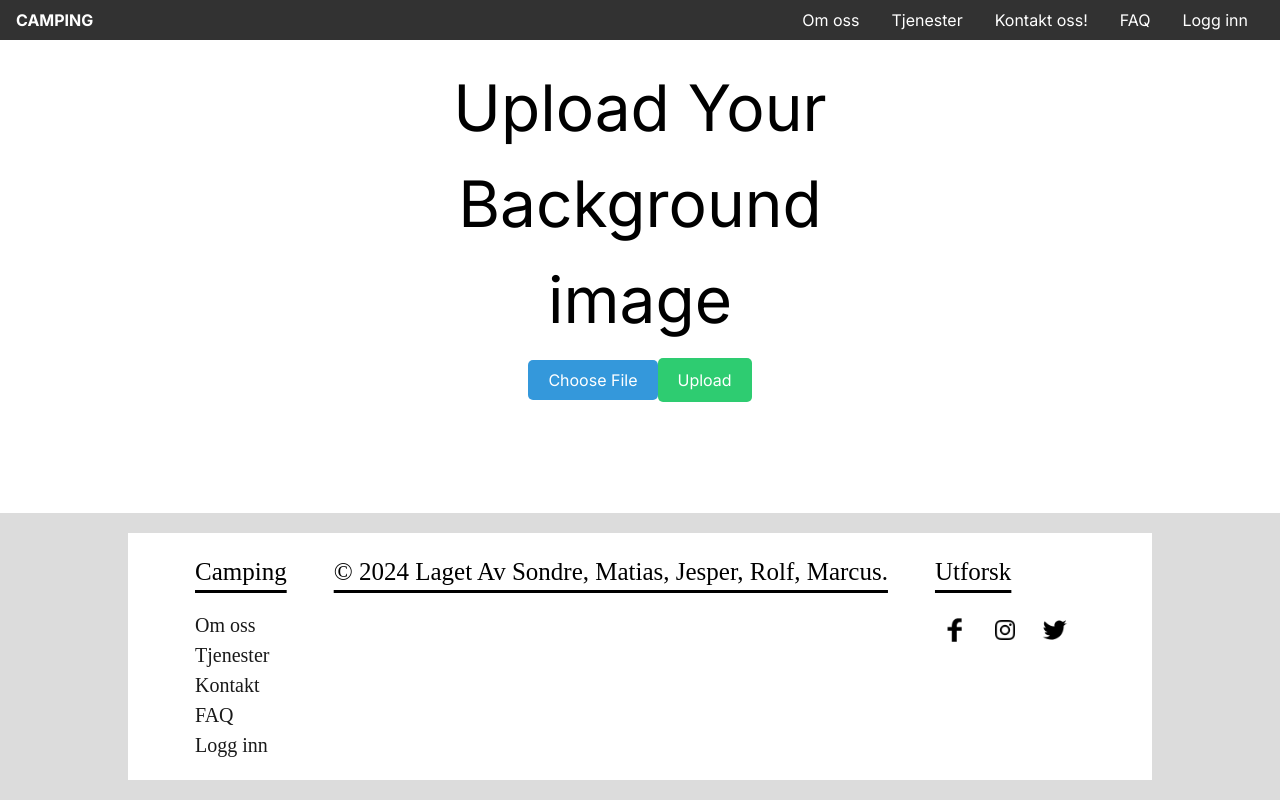
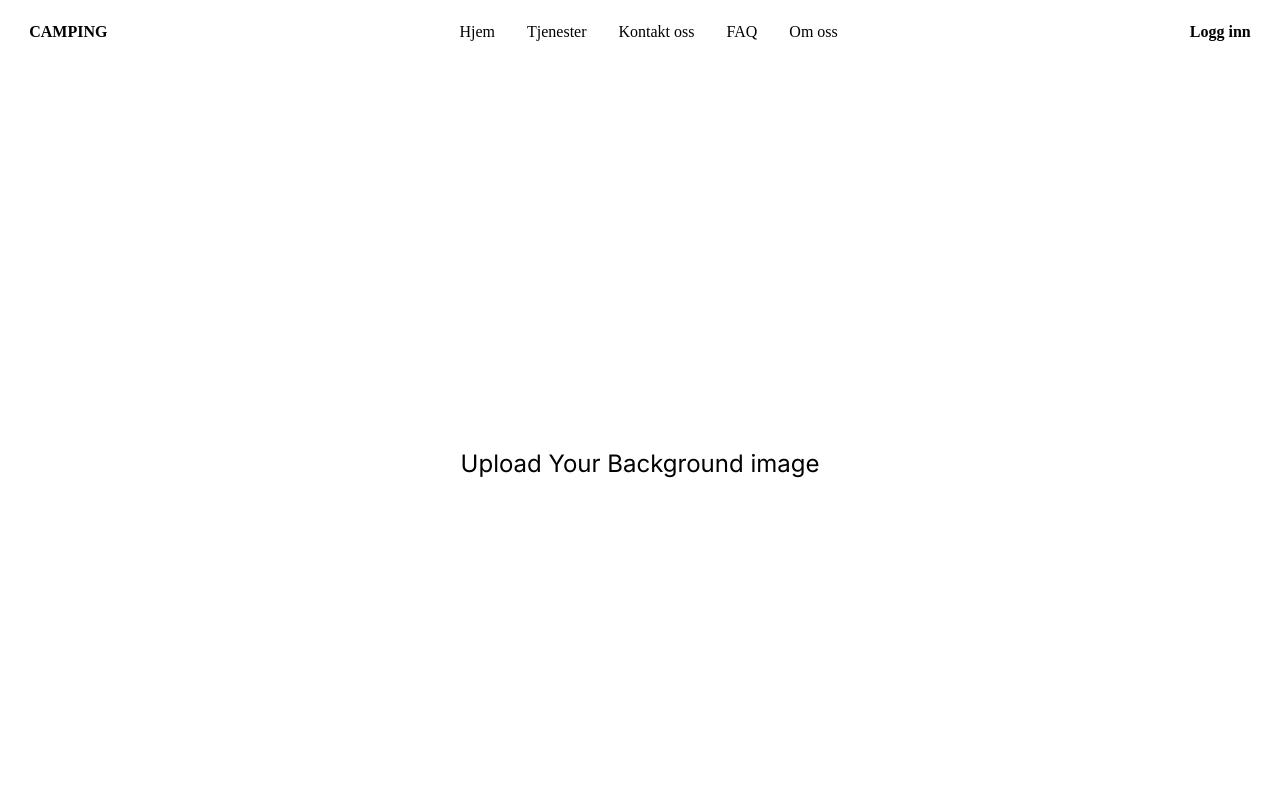
Before and after one commit to APP2000Camping/APP2000-gruppe05, a Next.js app in the folder app1/: page / in a window 1280 px wide. Shown: the top 800 px of the page. Built offline with nearby package versions, Linux system fonts and the light colour scheme.

Commit message:
blob file storage and delete

```diff
--- /dev/null
+++ b/app1/app/all-files/delete-button.js
@@ -0,0 +1,30 @@
+'use client'
+import { useRouter } from "next/navigation";
+
+
+export default function DeleteButton({ url }) {
+    const router = useRouter();
+
+    return (
+      <button
+        onClick={async () => {
+          // hit our API endpoint to delete file
+         try {
+
+          await fetch('/api/file', {
+            method: 'DELETE',
+            body: JSON.stringify({
+              url,
+            }),
+          });
+
+          router.refresh();
+        } catch (error) {
+            console.error('error deleting file', error);
+        }
+        }}
+      >
+        DELETE
+      </button>
+    );
+  }
--- a/app1/app/all-files/page.js
+++ b/app1/app/all-files/page.js
@@ -1,7 +1,17 @@
 import {list} from '@vercel/blob';
+import styles from './page.module.css';
+import DeleteButton from './delete-button';
 
 export default async function AllFilesPage() {
     const {blobs} = await list();
-    console.log({blobs});
-    return <div>All files are shown here</div>;
+    console.log({ blobs });
+    return (
+        <div>
+            {blobs.map(blob => (
+                <div className = {styles.files} key={blob.url}>
+                    {blob.pathname} - <DeleteButton url={blob.url}/>
+                </div>
+            ))}
+        </div>
+    );
 }
--- /dev/null
+++ b/app1/app/all-files/page.module.css
@@ -0,0 +1,3 @@
+.files {
+    color: black;
+}
--- a/app1/app/api/file/route.js
+++ b/app1/app/api/file/route.js
@@ -1,5 +1,13 @@
-import { put } from '@vercel/blob';
+import { put, del } from '@vercel/blob';
 import { NextResponse } from 'next/server';
+
+export async function DELETE(request) {
+  const json = await request.json();
+  console.log({ json });
+  await del(json.url);
+  return new Response(JSON.stringify({}), { status: 200, headers: { 'Content-Type': 'application/json' } });
+}
+
 
 export async function POST(request) {
   const { searchParams } = new URL(request.url);
@@ -20,7 +28,6 @@ export async function POST(request) {
   return NextResponse.json(blob);
     }else {
         return NextResponse.json({message: "No filename detected"});
-
     }
 }
 
--- a/app1/app/components/backgrounduploader.js
+++ b/app1/app/components/backgrounduploader.js
@@ -11,7 +11,7 @@ const BackgroundUploader = () => {
 
   return (
     <div className={styles.container}>
-      <h1>Upload Your Background image</h1>
+      <h1 className={styles.h1}>Upload Your Background image</h1>
 
       <form
         onSubmit={async (event) => {
--- a/app1/app/components/backgrounduploader.module.css
+++ b/app1/app/components/backgrounduploader.module.css
@@ -2,16 +2,21 @@
 
 /* Container Styles */
 .container {
-  max-width: 600px;
+  max-width: 100%;
   margin: 0 auto;
-  padding: 20px;
+  align-content: center;
   text-align: center;
+  height: fit-content;
+
+
 }
 
 /* Heading Styles */
 .h1 {
   font-size: 1.5rem;
-  margin-bottom: 20px;
+  width: 100%;
+  height: 800px;
+  align-items: center;
 }
 
 /* File Input Styles */
@@ -32,10 +37,9 @@
   background-color: #2ecc71;
   color: #fff;
   padding: 10px 20px;
-  border: none;
   border-radius: 5px;
   cursor: pointer;
-  margin-top: 10px;
+
 }
 
 /* Blob Styles */
--- a/app1/app/components/footer.js
+++ b/app1/app/components/footer.js
@@ -10,31 +10,31 @@ const Footer = () => {
         <div className={styles.row}>
           <div className={styles['footer-col']}>
             <h4>Camping</h4>
-            <ul>
-              <li>
-                <Link legacyBehavior href="index.html" passHref>
-                  <a className={styles.link}>Om oss</a>
-                </Link>
+            <ul className={styles.footList}>
+              <li className={styles.navItem}>
+                  <Link href="/about" passHref>
+                     Om oss
+                  </Link>
               </li>
-              <li>
-                <Link legacyBehavior href="tjenester.html" passHref>
-                  <a className={styles.link}>Tjenester</a>
-                </Link>
+              <li className={styles.footItem}>
+                 <Link href="/services" passHref>
+                     Tjenester
+                 </Link>
               </li>
-              <li>
-                <Link legacyBehavior href="contact.html" passHref>
-                  <a className={styles.link}>Kontakt</a>
-                </Link>
+              <li className={styles.footItem}>
+                  <Link href="/contact" passHref>
+                     Kontakt oss!
+                  </Link>
               </li>
-              <li>
-                <Link legacyBehavior href="faq.html" passHref>
-                  <a className={styles.link}>FAQ</a>
-                </Link>
+              <li className={styles.footItem}>
+                  <Link href="/faq" passHref>
+                    FAQ
+                 </Link>
               </li>
-              <li>
-                <Link legacyBehavior href="loginn.html" passHref>
-                  <a className={styles.link}>Logg inn</a>
-                </Link>
+                <li className={styles.footItem}>
+                  <Link href="/logInn" passHref>
+                    Logg inn
+                  </Link>
               </li>
             </ul>
           </div>
--- a/app1/app/components/nav-bar.js
+++ b/app1/app/components/nav-bar.js
@@ -6,15 +6,18 @@ import styles from './nav-bar.module.css';
 const NavBar = () => {
   return (
     <nav className={styles.navBar}>
+
         <div className={styles.logo}>
         <Link href="/" passHref>
           CAMPING
         </Link>
         </div>
+          <div className={styles.container}>
+              <div className={styles.column}>
                 <ul className={styles.navList}>
                   <li className={styles.navItem}>
-          <Link href="/about" passHref>
-            Om oss
+                    <Link href="/" passHref>
+                        Hjem
                     </Link>
                    </li>
         <li className={styles.navItem}>
@@ -24,7 +27,7 @@ const NavBar = () => {
         </li>
         <li className={styles.navItem}>
           <Link href="/contact" passHref>
-            Kontakt oss!
+            Kontakt oss
           </Link>
         </li>
         <li className={styles.navItem}>
@@ -33,12 +36,18 @@ const NavBar = () => {
           </Link>
           </li>
           <li className={styles.navItem}>
+          <Link href="/about" passHref>
+            Om oss
+          </Link>
+          </li>
+        </ul>
+        </div>
+      </div>
+      <div className={styles.resKnapp}>
         <Link href="/logInn" passHref>
           Logg inn
         </Link>
-
-        </li>
-      </ul>
+      </div>
     </nav>
   );
 };
--- a/app1/app/components/nav-bar.module.css
+++ b/app1/app/components/nav-bar.module.css
@@ -3,15 +3,24 @@
     display: flex;
     justify-content: space-between;
     align-items: center;
-    padding: 0.5rem 1rem;
-    background: #323232;
-    color: #fff;
+    color: #000000;
+    font-family: "Mukta";
+    padding: 10px 0;
   }
 
-  .logo a {
-    color: #fff;
-    text-decoration: none;
+  .logo {
+    color: #000000;
     font-weight: bold;
+    padding: 10px;
+    margin: auto;
+
+
+  }
+  .resKnapp {
+    color: #000000;
+    font-weight: bold;
+    padding: 10px;
+    margin: auto;
   }
 
   .navList {
@@ -26,3 +35,17 @@
   .navItem a:hover {
     color: #04c;
   }
+
+  .container {
+    width: 100%;
+    max-width: 80%;
+    line-height: 1.5;
+  }
+
+  .column {
+    display: flex;
+    flex-wrap: wrap;
+    justify-content: center;
+    justify-content: space-evenly;
+    width: 100%;
+  }
--- a/app1/package.json
+++ b/app1/package.json
@@ -18,6 +18,8 @@
     "react-dom": "^18"
   },
   "devDependencies": {
+    "@types/node": "20.11.6",
+    "@types/react": "18.2.48",
     "autoprefixer": "^10.0.1",
     "eslint": "^8",
     "eslint-config-next": "14.0.4",
```
Also changed, not shown: app1/tsconfig.json (added, +34 -0 lines), 1 other file (tests, documents, lock files or other folders). Lines whose indentation alone changed are shown as unchanged.
